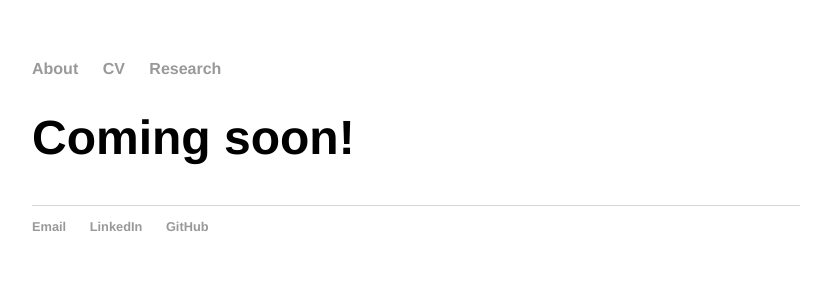
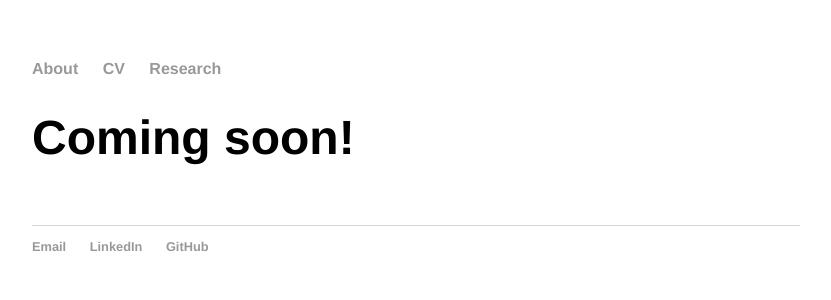
Before and after one commit to ip-jss/ip-jss.github.io, a Jekyll site: the page built from blog/index.html, in a window 1280 px wide. Shown: the top 300 px of the page, without its empty margins (224-1055 px from the left). Built offline with Jekyll 4.4.1, drawn with Linux system fonts in a browser that asks for light colours.

Commit message:
Update main.css

```diff
--- a/css/main.css
+++ b/css/main.css
@@ -34,8 +34,8 @@
 }
 
 ul.posts {
-    margin: 20px auto 40px;
-    font-size: 1.0em;
+    margin: 20px auto 60px;
+    font-size: 1.5em;
 }
 
 ul.posts li {
```
